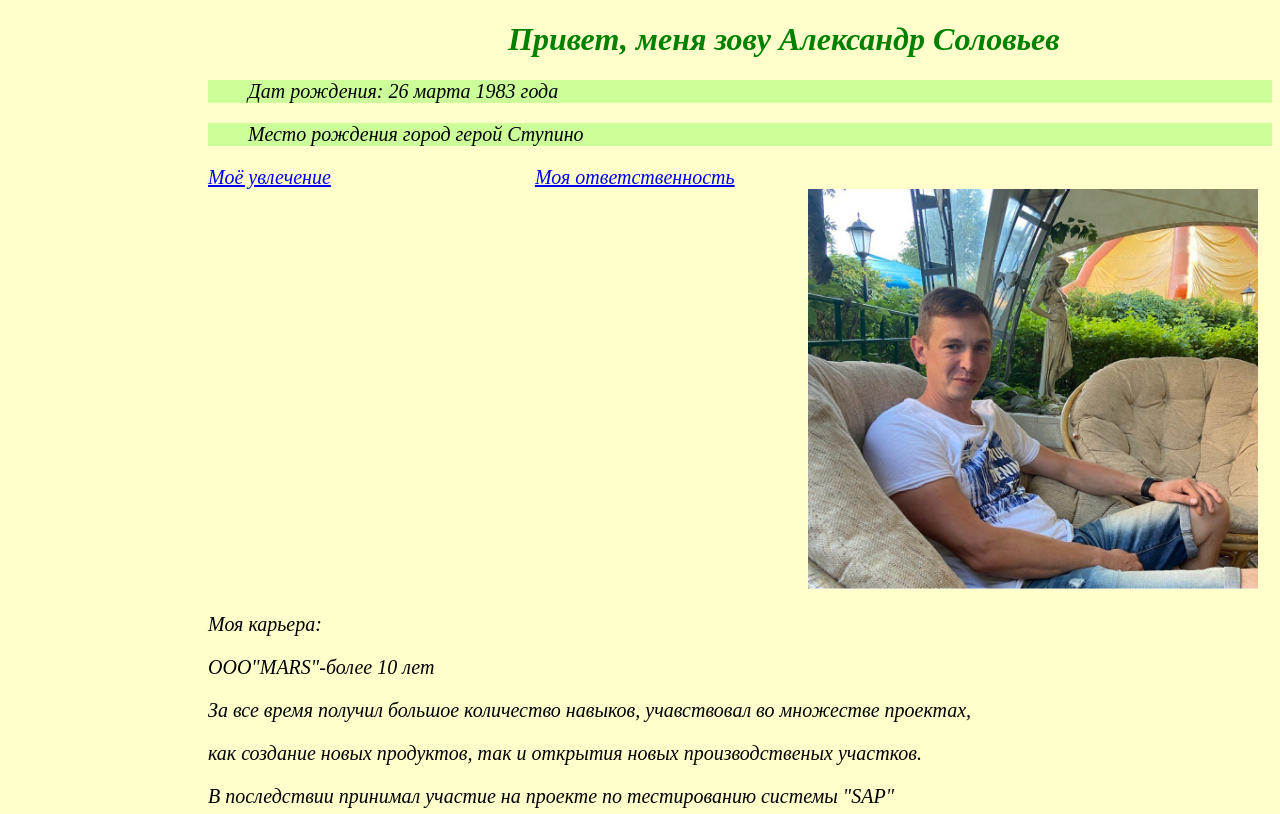
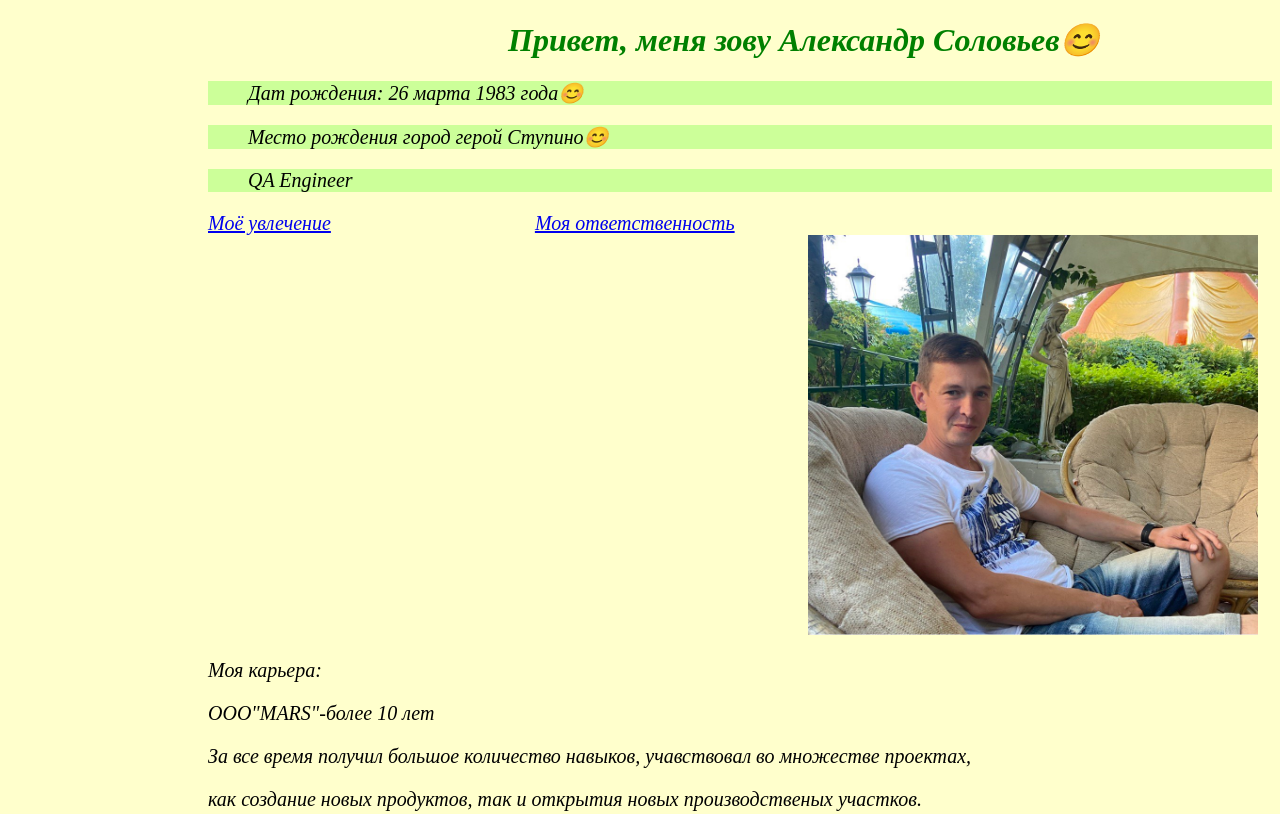
Before and after one commit to Aleksandr-stu-QA/CV, a plain HTML site: page index.html in a window 1280 px wide. Shown: the top 814 px of the page. Drawn offline with Linux system fonts and the light colour scheme.

Commit message:
добавил эмоджи

```diff
--- a/index.html
+++ b/index.html
@@ -6,11 +6,12 @@
 </head>
 
 <body class="container">
-    <h1>Привет, меня зову Александр Соловьев</h1>
+    <h1>Привет, меня зову Александр Соловьев😊</h1>
 
     <div class="item">
-      <ul>Дат рождения: 26 марта 1983 года</ul>
-      <ul>Место рождения город герой Ступино</ul>
+      <ul>Дат рождения: 26 марта 1983 года😊</ul>
+      <ul>Место рождения город герой Ступино😊</ul>
+      <ul>QA Engineer</ul>
       <a href="https://www.formacar.com/storage/images_news/00/15/08/77/gYlBU3PqIr4N.jpg"> Моё увлечение</a>
       <a href="https://sun9-76.userapi.com/impg/enDPNmxImRZltdT-xjeKKwPVC11eWLzKGnX18Q/SE94UVJvfiA.jpg?size=1080x1802&quality=95&sign=535ea16d08a49ae0de1ad1f73ca19d56&type=album"> Моя ответственность</a>
       <img class="photo" src="photo_2025-01-27_14-19-32.jpg" width="450" height="400" alt="фото" margin="500 px">
```
